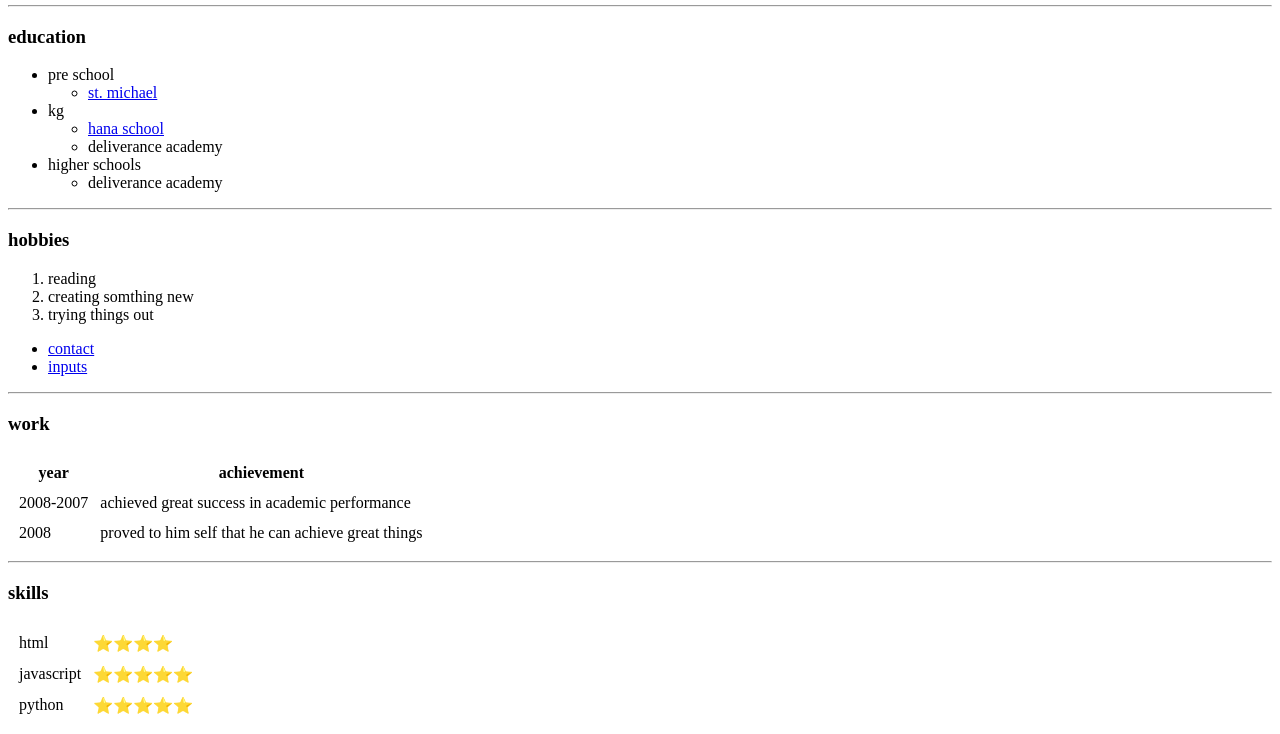
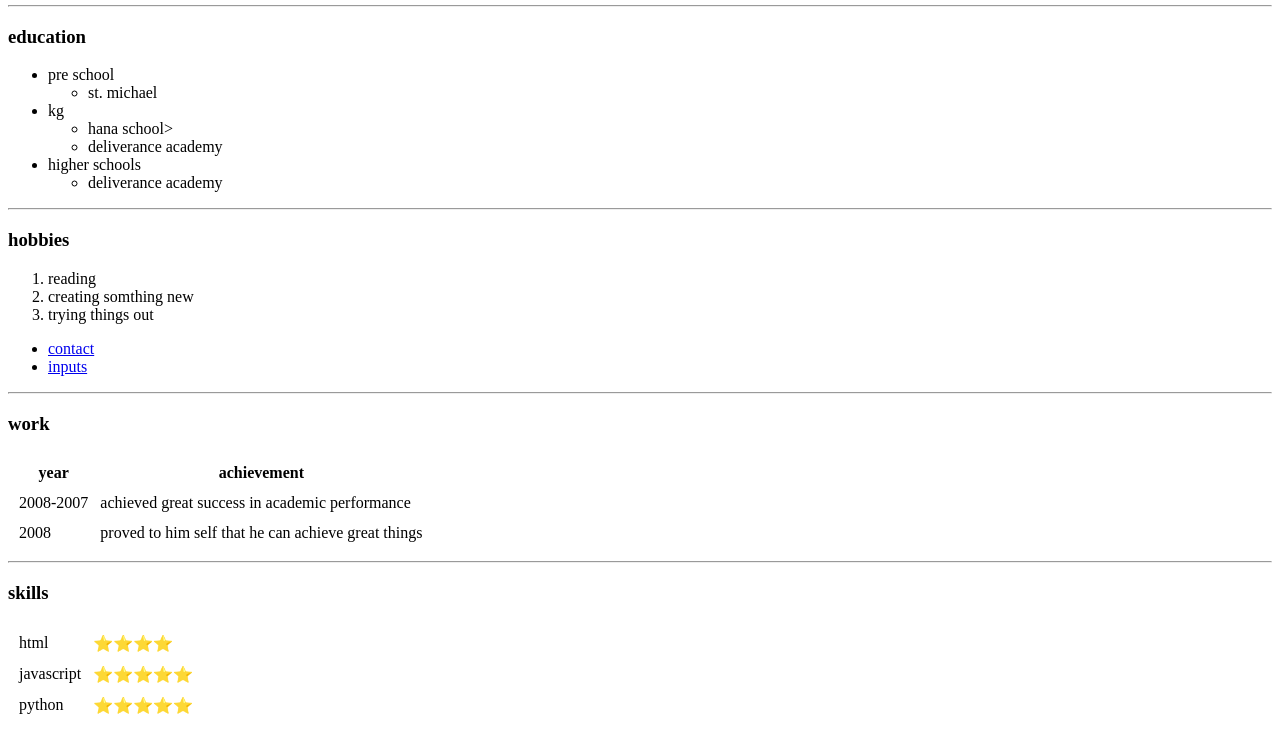
Before and after one commit to abeladd/cv, a plain HTML site: page index.html in a window 1280 px wide. Shown: the part 171-905 px from the top of the page. Drawn offline with Linux system fonts and the light colour scheme.

Commit message:
Update index.html

```diff
--- a/index.html
+++ b/index.html
@@ -22,12 +22,12 @@
     <ul>
         <li>pre school
             <ul>
-                <li><a href="google.com">st. michael</a></li>
+                <li>st. michael</li>
             </ul>
         </li>
         <li> kg
             <ul>
-                <li><a href="fb.com">hana school</a></li>
+                <li>hana school></li>
                 <li>deliverance academy</li>
             </ul>
         </li>
```
